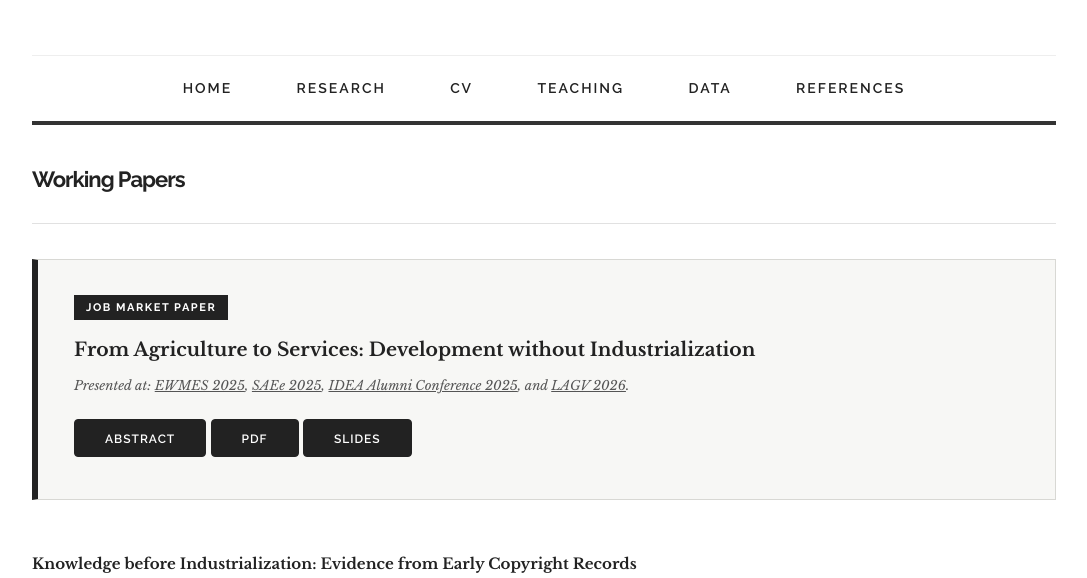
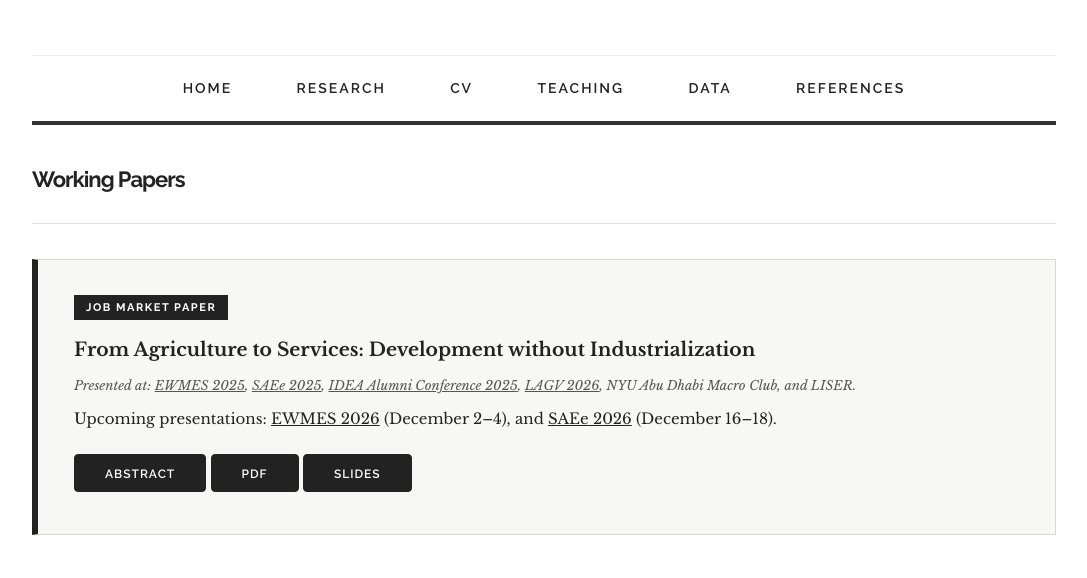
Before and after one commit to tancrepone/tancrepone.github.io, a plain HTML site: page research.html in a window 1280 px wide. Shown: the part 172-750 px from the top of the page, without its empty margins (96-1183 px from the left). Drawn offline with nearby package versions, Linux system fonts and the light colour scheme.

Commit message:
Update research.html

```diff
--- a/research.html
+++ b/research.html
@@ -1,3 +1,4 @@
+
 <!DOCTYPE html>
 <html class="no-js" lang="en">
 
@@ -79,6 +80,11 @@
     }
 
     .featured-paper .presented-at {
+      margin-bottom: 8px;
+    }
+
+    .featured-paper .forthcoming-at {
+      margin-top: 0;
       margin-bottom: 22px;
     }
 
@@ -204,13 +210,32 @@
           href="https://sites.google.com/pujolasfons.com/ideaalumniconference/home"
           target="_blank"
           rel="noopener noreferrer"
-        >IDEA Alumni Conference 2025</a>, and
+        >IDEA Alumni Conference 2025</a>,
 
         <a
           href="https://www.amse-aixmarseille.fr/en/events/25th-journées-louis-andré-gérard-varet"
           target="_blank"
           rel="noopener noreferrer"
-        >LAGV 2026</a>.
+        >LAGV 2026</a>,
+
+        NYU Abu Dhabi Macro Club, and
+        LISER.
+      </p>
+
+      <p class="forthcoming-at">
+        Upcoming presentations:
+
+        <a
+          href="https://ewmes2026.pl/"
+          target="_blank"
+          rel="noopener noreferrer"
+        >EWMES 2026</a> (December 2–4), and
+
+        <a
+          href="https://asesec.org/simposio-de-la-asociacion-espanola-de-economia/"
+          target="_blank"
+          rel="noopener noreferrer"
+        >SAEe 2026</a> (December 16–18).
       </p>
 
       <div class="paper-links">
```
